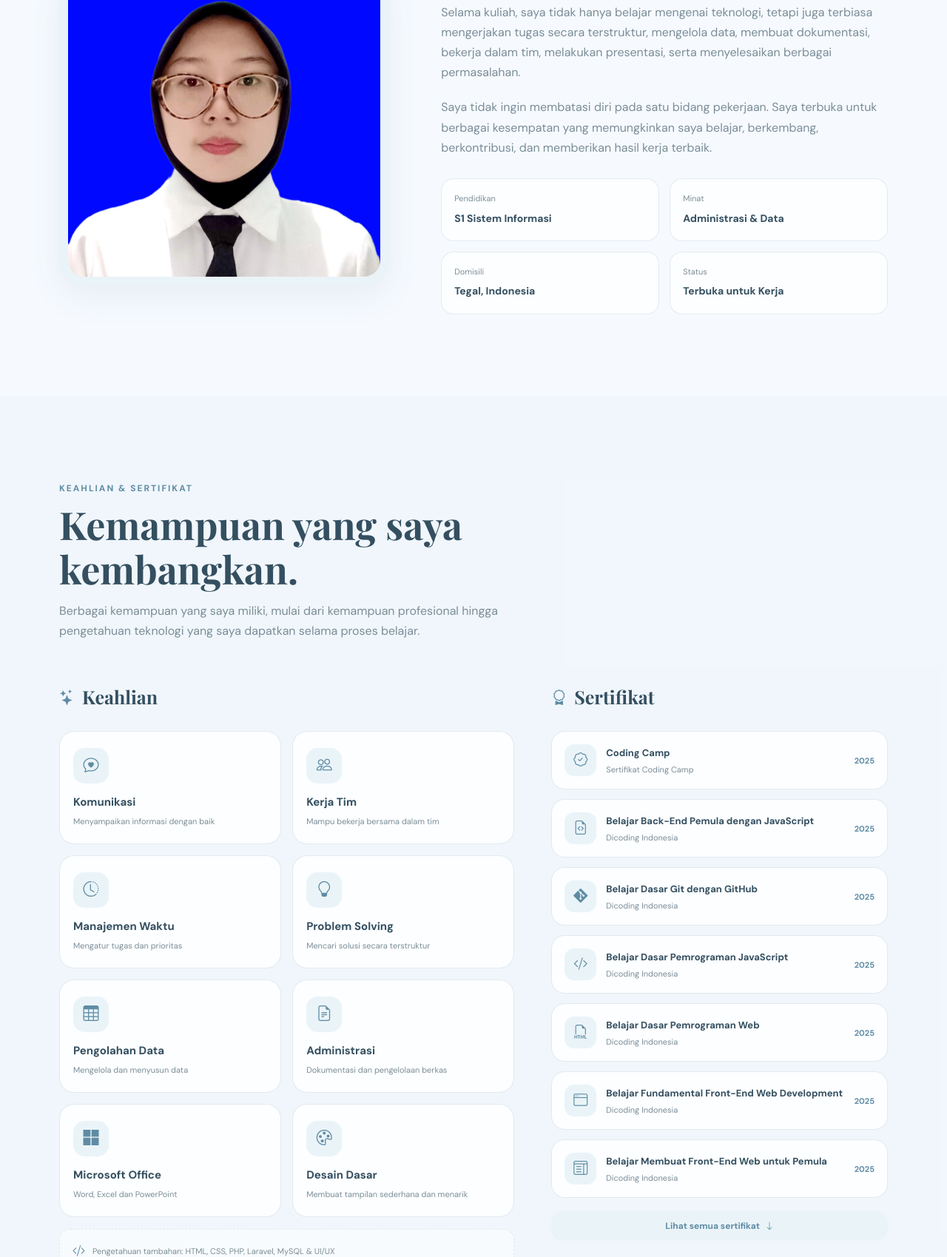
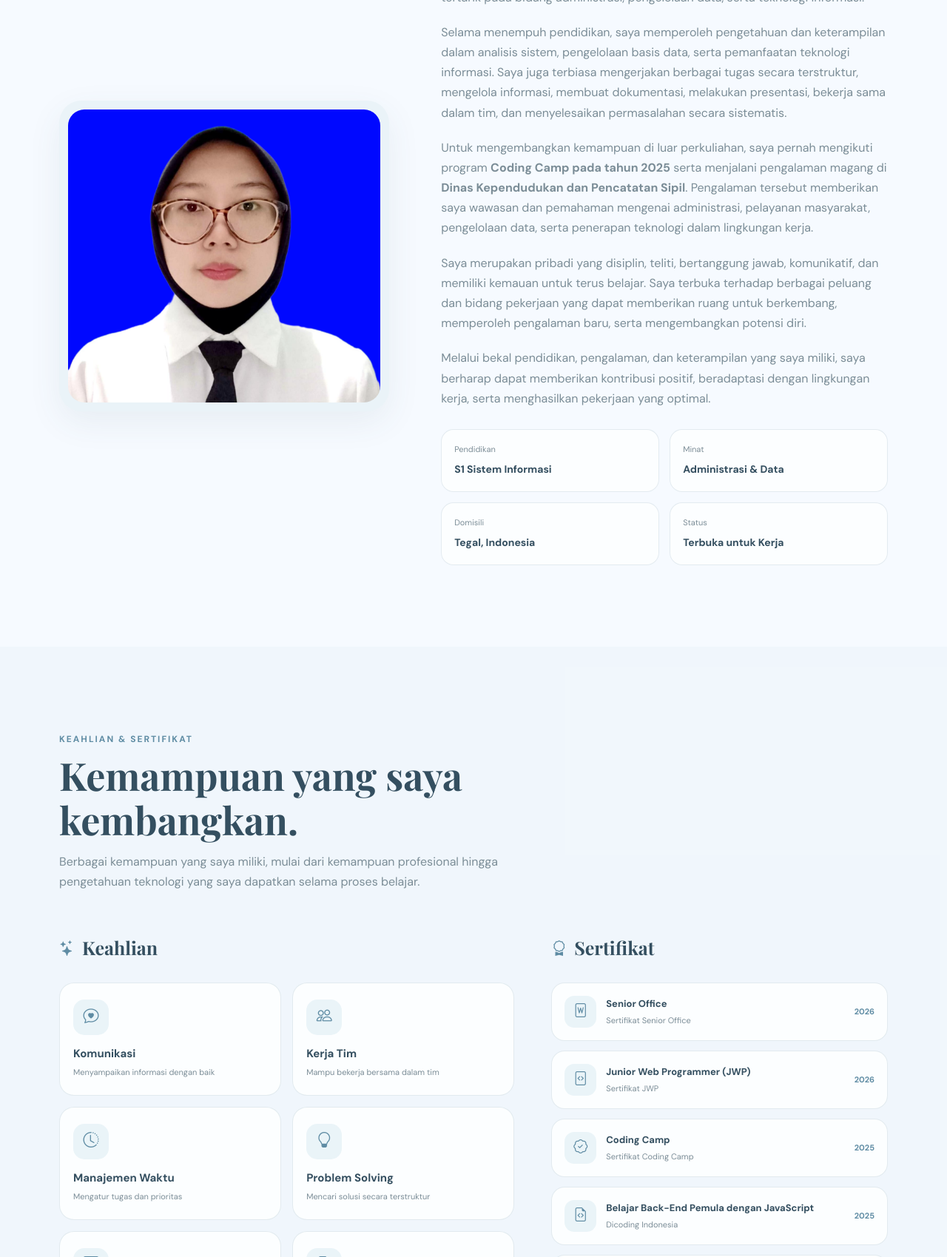
Before and after one commit to aisatul-Iza/portofolio, a plain HTML site: page index.html in a window 1280 px wide. Shown: the part 1131-2830 px from the top of the page at 74% size. Drawn offline with nearby package versions, Linux system fonts and the light colour scheme.

Commit message:
Tambah sertif

```diff
--- a/index.html
+++ b/index.html
@@ -59,9 +59,15 @@
                 <div class="about-grid">
                     <div class="about-photo reveal"><img src="img/ais.png" alt="Aisatul Iza"></div>
                     <div class="about-content reveal">
-                        <p>Halo! Saya A'isatul Iza, lulusan S1 Sistem Informasi yang memiliki rasa ingin tahu tinggi dan senang mempelajari berbagai hal baru.</p>
-                        <p>Selama kuliah, saya tidak hanya belajar mengenai teknologi, tetapi juga terbiasa mengerjakan tugas secara terstruktur, mengelola data, membuat dokumentasi, bekerja dalam tim, melakukan presentasi, serta menyelesaikan berbagai permasalahan.</p>
-                        <p>Saya tidak ingin membatasi diri pada satu bidang pekerjaan. Saya terbuka untuk berbagai kesempatan yang memungkinkan saya belajar, berkembang, berkontribusi, dan memberikan hasil kerja terbaik.</p>
+                        <p>Saya <b>A'isatul Iza</b>, lulusan S1 Sistem Informasi Universitas Harkat Negeri (2022–2026) yang memiliki rasa ingin tahu tinggi, senang mempelajari hal baru, dan tertarik pada bidang administrasi, pengelolaan data, serta teknologi informasi.</p>
+
+                        <p>Selama menempuh pendidikan, saya memperoleh pengetahuan dan keterampilan dalam analisis sistem, pengelolaan basis data, serta pemanfaatan teknologi informasi. Saya juga terbiasa mengerjakan berbagai tugas secara terstruktur, mengelola informasi, membuat dokumentasi, melakukan presentasi, bekerja sama dalam tim, dan menyelesaikan permasalahan secara sistematis.</p>
+
+                        <p>Untuk mengembangkan kemampuan di luar perkuliahan, saya pernah mengikuti program <b>Coding Camp pada tahun 2025</b> serta menjalani pengalaman magang di <b>Dinas Kependudukan dan Pencatatan Sipil</b>. Pengalaman tersebut memberikan saya wawasan dan pemahaman mengenai administrasi, pelayanan masyarakat, pengelolaan data, serta penerapan teknologi dalam lingkungan kerja.</p>
+
+                        <p>Saya merupakan pribadi yang disiplin, teliti, bertanggung jawab, komunikatif, dan memiliki kemauan untuk terus belajar. Saya terbuka terhadap berbagai peluang dan bidang pekerjaan yang dapat memberikan ruang untuk berkembang, memperoleh pengalaman baru, serta mengembangkan potensi diri.</p>
+
+                        <p>Melalui bekal pendidikan, pengalaman, dan keterampilan yang saya miliki, saya berharap dapat memberikan kontribusi positif, beradaptasi dengan lingkungan kerja, serta menghasilkan pekerjaan yang optimal.</p>
                         <div class="about-info">
                             <div class="info-box"><small>Pendidikan</small><strong>S1 Sistem Informasi</strong></div>
                             <div class="info-box"><small>Minat</small><strong>Administrasi & Data</strong></div>
@@ -103,6 +109,16 @@
                     <div class="certificates-column reveal">
                         <h3 class="column-title"><i class="bi bi-award"></i> Sertifikat</h3>
                         <div class="certificate-list">
+                            <a href="" target="_blank" class="certificate-card">
+                                <div class="certificate-icon"><i class="bi bi-file-word"></i></div>
+                                <div class="certificate-info"><h3>Senior Office</h3><p>Sertifikat Senior Office</p></div>
+                                <span class="certificate-year">2026</span>
+                            </a>
+                            <a href="" target="_blank" class="certificate-card">
+                                <div class="certificate-icon"><i class="bi bi-file-code"></i></div>
+                                <div class="certificate-info"><h3>Junior Web Programmer (JWP)</h3><p>Sertifikat JWP</p></div>
+                                <span class="certificate-year">2026</span>
+                            </a>
                             <!-- 1 -->
                             <a href="https://drive.google.com/file/d/1Y_elss59sqlii186h4xXDPgyVc9_KZ3U/view?usp=sharing" target="_blank" class="certificate-card">
                                 <div class="certificate-icon"><i class="bi bi-patch-check"></i></div>
```
